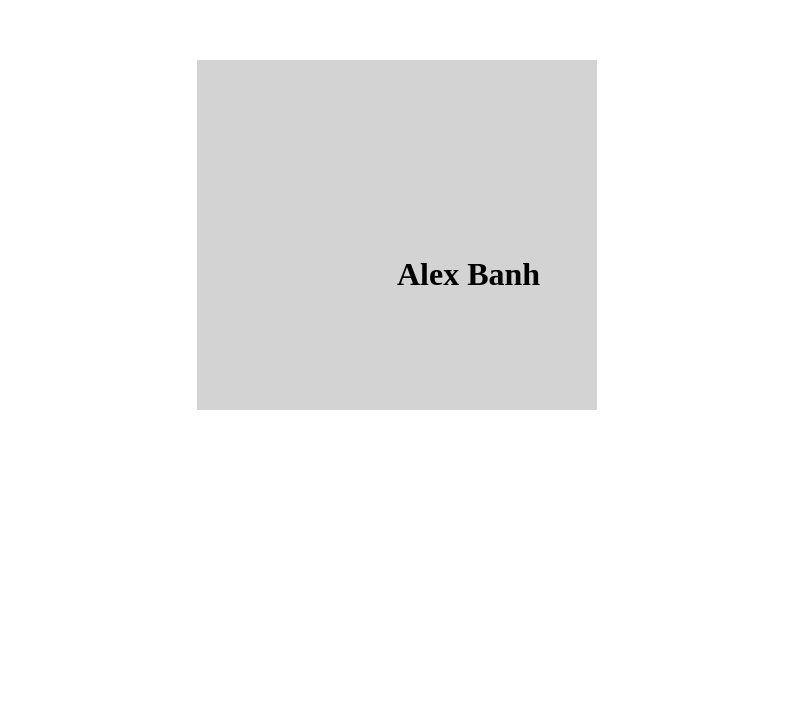
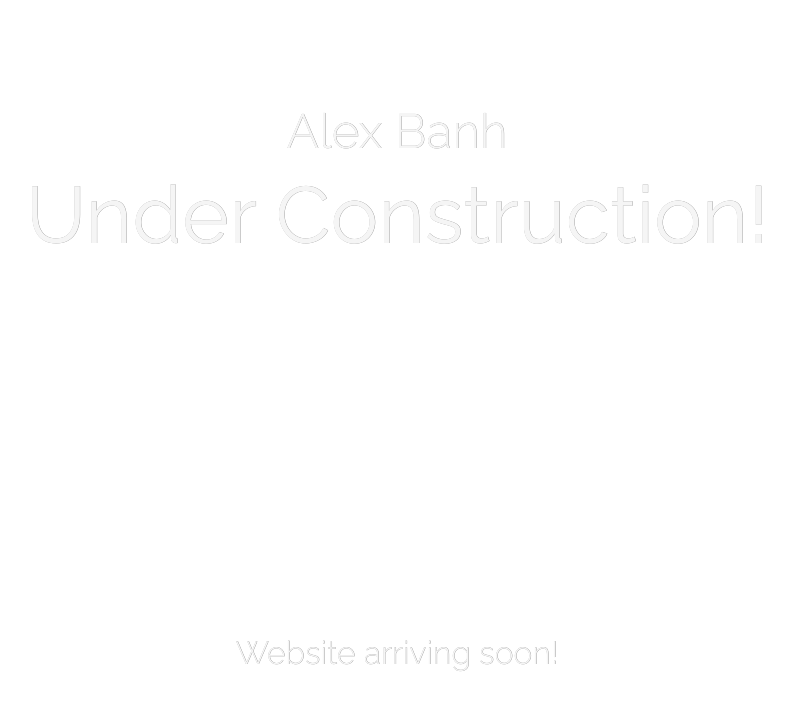
Before and after one commit to banhami/banhami.github.io, a plain HTML site: page index.html in a window 1280 px wide. Shown: the part 165-874 px from the top of the page, without its empty margins (243-1036 px from the left). Before the commit the page ends 800 px from the top, so only its background shows below. Drawn offline with Linux system fonts and the light colour scheme.

Commit message:
Created an "Under Construction" page
Commented out current work, created a temporary "Under Construction"
page.

```diff
--- a/index.html
+++ b/index.html
@@ -6,12 +6,21 @@
         <title>Alex Banh</title>
         <meta name="description" content="A website about myself.">
         <link rel="stylesheet" href="main.css">
+        <link href='https://fonts.googleapis.com/css?family=Open+Sans:400,300|Raleway:400,300' rel='stylesheet' type='text/css'>
     </head>
 
     <body>
-        <div id="page-wrap">
-            <h1><b>Alex Banh</b></h1>
+        <!-- A temporary "Under construction" message -->
+        <div id="construction">
+            <h2>Alex Banh</h2>
+            <br>
+            <h1>Under Construction!</h1>
+            <br>
+            <h3>Website arriving soon!</h3>
         </div>
+        <!-- <div id="page-wrap">
+            <h1><b>Alex Banh</b></h1>   TODO: Build on this part
+        </div> -->
     </body>
 
 </html>
--- a/main.css
+++ b/main.css
@@ -5,7 +5,7 @@ html {
 body {
     align-content: center;
     text-align: center;
-    font-family: serif; /* TODO: Change the font family */
+    font-family: 'raleway', sans-serif;
 }
 
 #page-wrap {
@@ -18,10 +18,35 @@ body {
     margin: -175px 0 0 -200px;
 }
 
+#construction {
+    position: relative;
+    align-self: center;
+    color:aqua;
+    margin-top: 260px;
+    float: center;
+    text-shadow: 0.25px 0.25px #848484;
+}
+
 h1 {
-    align-content: center;
-    text-align: center;
-    position:absolute;
-    top: 50%;
-    left: 50%;
+    font-family: 'Raleway', sans-serif;
+    font-weight: 400;
+    font-size: 5em;
+    color: whitesmoke;
+    margin-top: -50px;
+
 }
+
+h2 {
+    font-family: 'Raleway', sans-serif;
+    font-weight: 300;
+    font-size: 3em;
+    color: whitesmoke;
+}
+
+h3 {
+    font-family: 'Raleway', sans-serif;
+    font-weight: 300;
+    font-size: 2em;
+    color: whitesmoke;
+    margin-top: 300px;
+}
```
Also changed, not shown: MyriadPro-LightCond.otf (added), download.jpg (added).
